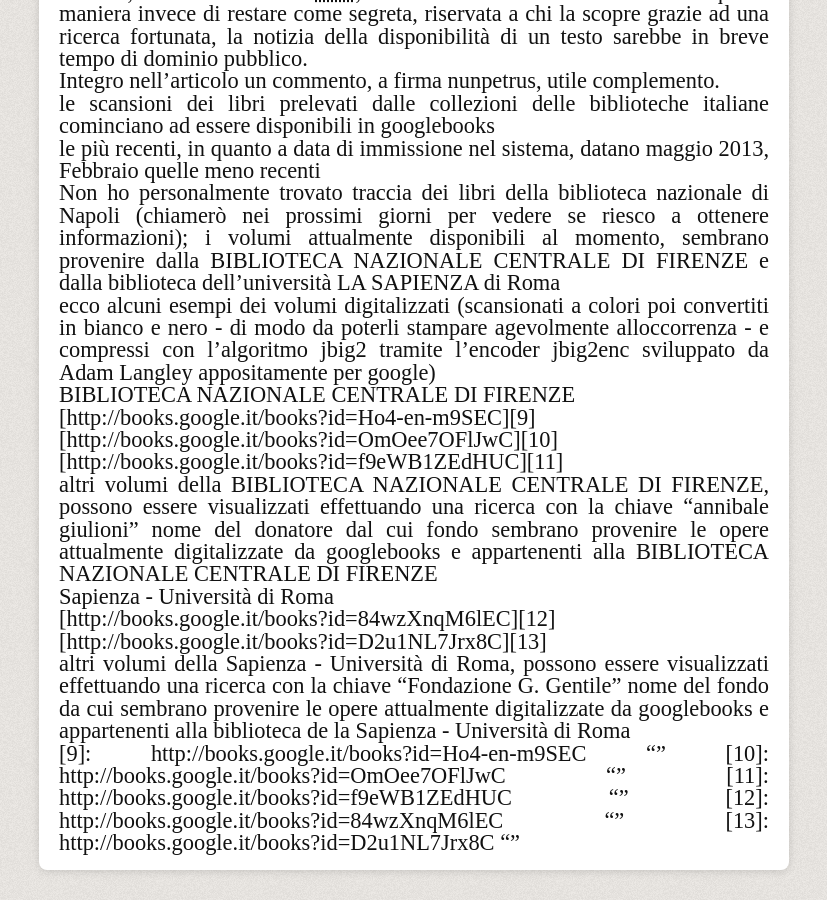
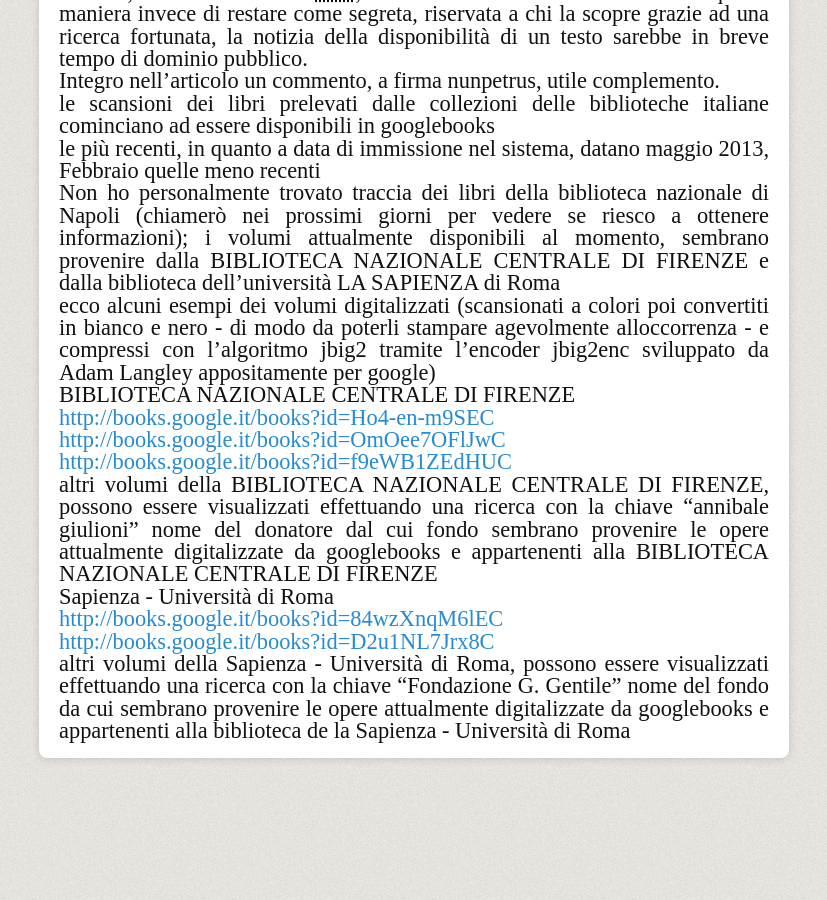
Before and after one commit to Zeriuno/zeriuno.github.com, a Jekyll site: the page built from _posts/2013-02-01-sull-accordo-di-digitalizzazione-tra-mibac-e-google.md, in a window 1280 px wide and 900 px high, scrolled down 1209 px. Shown: the whole window, without its empty margins (321-1148 px from the left). Built offline with Jekyll 4.4.1, drawn with Linux system fonts in a browser that asks for light colours; nearby versions of some CDN libraries; library files that are not in the unit come from our copies; comment, search, counter and statistics services are not loaded; after the commit the page ends 1997 px from its top, so only the background shows below that.

Commit message:
Correzione rinvii MMD (title "") e chiusura <br>

```diff
--- a/_posts/2013-02-01-sull-accordo-di-digitalizzazione-tra-mibac-e-google.md
+++ b/_posts/2013-02-01-sull-accordo-di-digitalizzazione-tra-mibac-e-google.md
@@ -15,12 +15,12 @@
 
 Con l'accordo, <span lang="en">Google</span> si impegnava a mettere a disposizione della controparte il risultato dell'elaborazione, consentendo alle istituzioni italiane di rendere disponibili le risorse anche su altre piattaforme che quella del motore di ricerca (che, [come abbiamo visto][1], è cambiata nel senso di una minore apertura).
 
->Tra le opere rare e rilevanti che la Biblioteca Nazionale di Firenze includerà nel progetto vi sono:<br>
+>Tra le opere rare e rilevanti che la Biblioteca Nazionale di Firenze includerà nel progetto vi sono:<br />
 * Rare opere scientifiche del XVIII Secolo e dell’Illuminismo;
 * Opere letterarie del XIX Secolo che hanno creato il clima culturale che ha portato all’unità d’Italia;
 * Opere illustrate e litografie di ogni epoca.
 
->La Biblioteca Nazionale di Roma includerà nel progetto di numerizzazione tra le altre:<br>
+>La Biblioteca Nazionale di Roma includerà nel progetto di numerizzazione tra le altre:<br />
 * Rare prime edizioni di opere del XIX Secolo;
 * Opere di Giambattista Vico, Keplero e Galileo Galilei;
 * Erbari e Farmacopee del XIX Secolo.
@@ -28,7 +28,7 @@
 Come segnalato in un'interrogazione parlamentare al Ministro Ornaghi da parte degli <abbr title="onorevoli" lang="it">on.</abbr> Vittoria Franco ed Andrea Marcucci, per più di due anni l'accordo non è stato seguito da effetti perché non è stato effettuato il trasporto dei volumi [verso il centro di elaborazione][5] (un'operazione certamente non banale come può apparire, e forse sarebbe stato più utile e facile allestire i centri di elaborazione nelle biblioteche stesse, anche per motivi conservativi).<br>
 Il Ministero ha reso conto [delle difficoltà sorte][6] ed a fine Dicembre  [da diversi siti][7] è stata diffusa la notizia dell'inizio delle operazioni. Diversi i numeri relativi all'operazione: una prima fase di scannerizzazione, quella appena inaugurata, riguarda cinquecentomila testi, eventualmente seguita da una seconda, di uguale importanza; due o tre mesi saranno necessari per i primi risultati, tra i diciotto ed i ventiquattro, invece, per trecentoquarantamila opere.
 
-Chiarito lo stato di avanzamento dell'accordo, due questioni restano dunque aperte. La prima riguarda la effettiva disponibilità dei volumi su altre piattaforme che quella di <span lang="en">Google</span>: è ancora garantita, sarà effettivamente sfruttata (integrando i libri nella banca dati di Europeana, ad esempio)?<br>
+Chiarito lo stato di avanzamento dell'accordo, due questioni restano dunque aperte. La prima riguarda la effettiva disponibilità dei volumi su altre piattaforme che quella di <span lang="en">Google</span>: è ancora garantita, sarà effettivamente sfruttata (integrando i libri nella banca dati di Europeana, ad esempio)?<br />
 La seconda porta sulla possibilità di conoscere i risultati. Anna Maria Buzzi, direttore generale per la valorizzazione del patrimonio culturale, spende buone parole [in favore della comunicazione][7]:
 
 >Sulla conservazione del nostro patrimonio siamo bravi. Dobbiamo invece attrezzarci per renderlo più chiaro e fruibile. E se anche il Papa si è messo a utilizzare internet e <span lang="en">Twitter</span> vorrà dire qualcosa.
@@ -38,23 +38,23 @@
 
 Integro nell'articolo un commento, a firma nunpetrus, utile complemento.
 
->le scansioni dei libri prelevati dalle collezioni delle biblioteche italiane cominciano ad essere disponibili in <span lang="en">googlebooks</span><br>
+>le scansioni dei libri prelevati dalle collezioni delle biblioteche italiane cominciano ad essere disponibili in <span lang="en">googlebooks</span><br />
 le più recenti, in quanto a data di immissione nel sistema, datano maggio 2013, Febbraio quelle meno recenti
 
 >Non ho personalmente trovato traccia dei libri della biblioteca nazionale di Napoli (chiamerò nei prossimi giorni per vedere se riesco a ottenere informazioni); i volumi attualmente disponibili al momento, sembrano provenire dalla BIBLIOTECA NAZIONALE CENTRALE DI FIRENZE e dalla biblioteca dell'università LA SAPIENZA di Roma
 
 >ecco alcuni esempi dei volumi digitalizzati (scansionati a colori poi convertiti in bianco e nero - di modo da poterli stampare agevolmente alloccorrenza - e compressi con l'algoritmo jbig2 tramite l'encoder jbig2enc sviluppato da Adam Langley appositamente per google)
 
->BIBLIOTECA NAZIONALE CENTRALE DI FIRENZE<br>
-[http://books.google.it/books?id=Ho4-en-m9SEC][9]<br>
-[http://books.google.it/books?id=OmOee7OFlJwC][10]<br>
-[http://books.google.it/books?id=f9eWB1ZEdHUC][11]<br>
+>BIBLIOTECA NAZIONALE CENTRALE DI FIRENZE<br />
+[http://books.google.it/books?id=Ho4-en-m9SEC][9]<br />
+[http://books.google.it/books?id=OmOee7OFlJwC][10]<br />
+[http://books.google.it/books?id=f9eWB1ZEdHUC][11]<br />
 
 >altri volumi della BIBLIOTECA NAZIONALE CENTRALE DI FIRENZE, possono essere visualizzati effettuando una ricerca con la chiave "annibale giulioni" nome del donatore dal cui fondo sembrano provenire le opere attualmente digitalizzate da googlebooks e appartenenti alla BIBLIOTECA NAZIONALE CENTRALE DI FIRENZE
 
->Sapienza - Università di Roma<br>
-[http://books.google.it/books?id=84wzXnqM6lEC][12]<br>
-[http://books.google.it/books?id=D2u1NL7Jrx8C][13]<br>
+>Sapienza - Università di Roma<br />
+[http://books.google.it/books?id=84wzXnqM6lEC][12]<br />
+[http://books.google.it/books?id=D2u1NL7Jrx8C][13]<br />
 
 >altri volumi della Sapienza - Università di Roma, possono essere visualizzati effettuando una ricerca con la chiave "Fondazione G. Gentile" nome del fondo da cui sembrano provenire le opere attualmente digitalizzate da googlebooks e appartenenti alla biblioteca de la Sapienza - Università di Roma
 
@@ -67,8 +67,8 @@
 [6]: http://www.italiaoggi.it/news/dettaglio_news.asp?id=201209051746167365&chkAgenzie=ITALIAOGGI "Riassunto su Italia Oggi"
 [7]: http://web20.excite.it/accordo-google-mibac-i-classici-della-letteratura-italiana-sul-web-N132938.html "Ad esempio su Excite.it"
 [8]: http://www.repubblica.it/tecnologia/2010/03/10/news/google_books_accordo_ministero-2583000/ "Un articolo su Repubblica.it"
-[9]: http://books.google.it/books?id=Ho4-en-m9SEC ""
-[10]: http://books.google.it/books?id=OmOee7OFlJwC ""
-[11]: http://books.google.it/books?id=f9eWB1ZEdHUC ""
-[12]: http://books.google.it/books?id=84wzXnqM6lEC ""
-[13]: http://books.google.it/books?id=D2u1NL7Jrx8C ""
+[9]: http://books.google.it/books?id=Ho4-en-m9SEC
+[10]: http://books.google.it/books?id=OmOee7OFlJwC
+[11]: http://books.google.it/books?id=f9eWB1ZEdHUC
+[12]: http://books.google.it/books?id=84wzXnqM6lEC
+[13]: http://books.google.it/books?id=D2u1NL7Jrx8C
```
